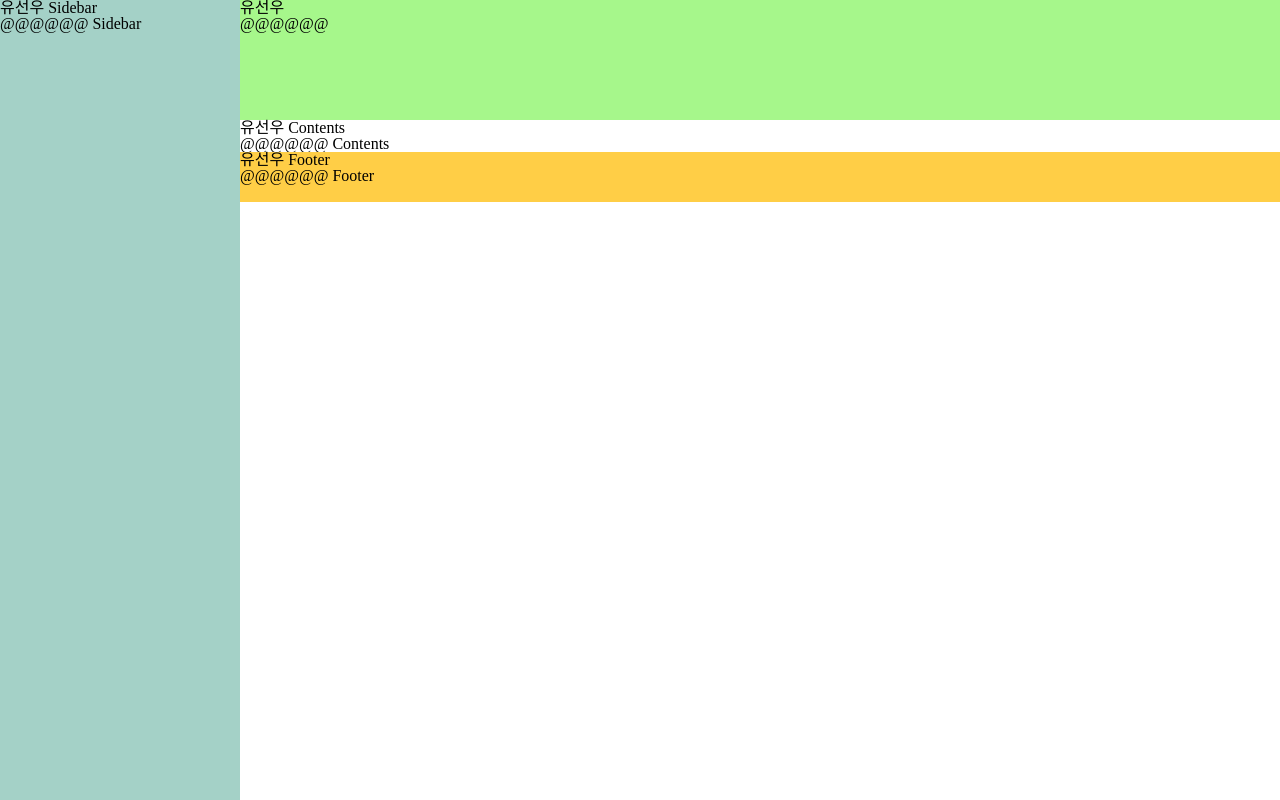
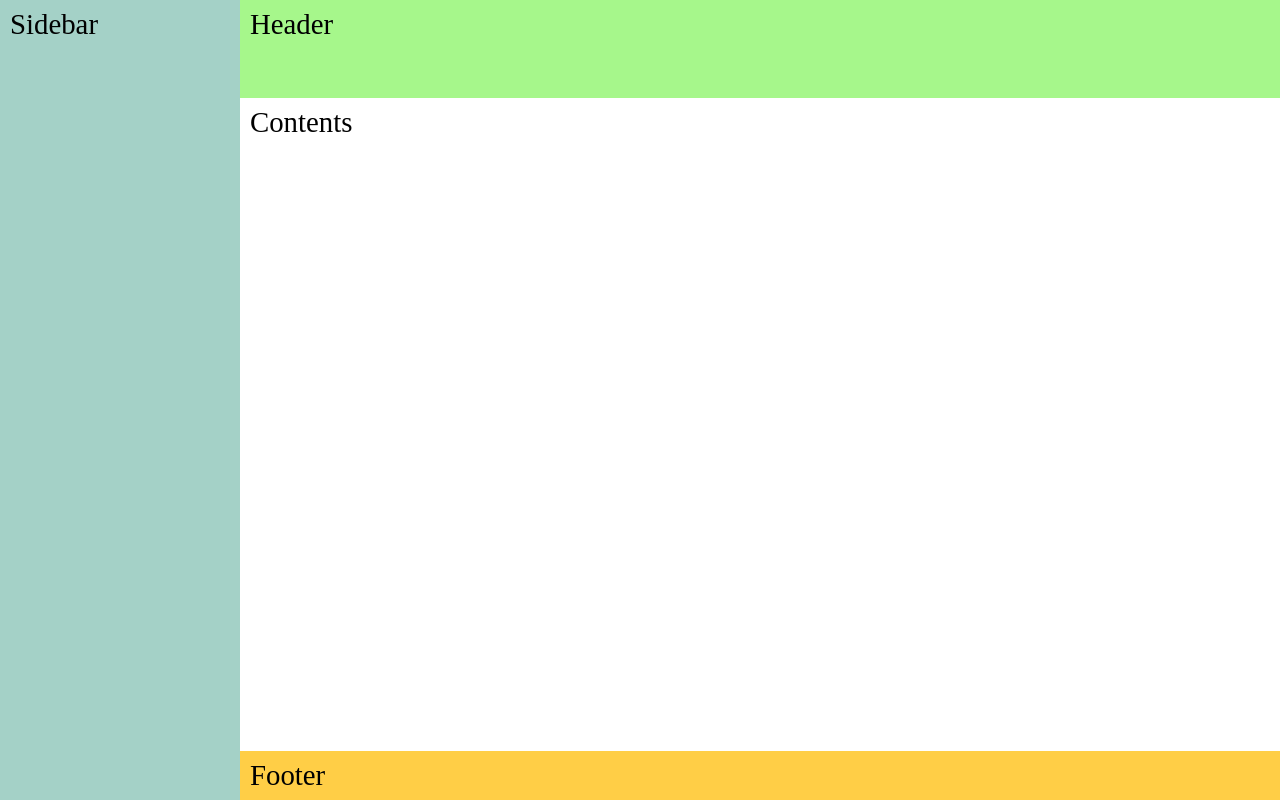
Before and after one commit to primeysw/react-standard, a React (Create React App) app: page / in a window 1280 px wide. Built offline with nearby package versions, Linux system fonts and the light colour scheme; a web font is replaced by a local one.

Commit message:
Modify GlobalStyle.ts and change tag h1 to h2

```diff
--- a/src/App.tsx
+++ b/src/App.tsx
@@ -28,14 +28,11 @@ function App() {
         <>
             <GlobalStyle />
             <AppContainer>
-                <Header title="유선우" description="@@@@@@" />
+                <Header title="Header" description="@@@@@@" />
                 {/** String이 아닌 다른 값을 넣는 경우, Props에 지정한 타입과 일치하지 않으므로 에러 발생함타입 뿐만 아니라 오타도 잡아준다...!*/}
-                <Sidebar title="유선우 Sidebar" description="@@@@@@ Sidebar" />
-                <Contents
-                    title="유선우 Contents"
-                    description="@@@@@@ Contents"
-                />
-                <Footer title="유선우 Footer" description="@@@@@@ Footer" />
+                <Sidebar title="Sidebar" description="@@@@@@ Sidebar" />
+                <Contents title="Contents" description="@@@@@@ Contents" />
+                <Footer title="Footer" description="@@@@@@ Footer" />
             </AppContainer>
         </>
     );
--- a/src/layout/Contents.tsx
+++ b/src/layout/Contents.tsx
@@ -5,7 +5,7 @@ import styled from "styled-components";
 
 type Props = {
     title: string;
-    description: string;
+    description?: string;
 };
 
 const ContentsContainer = styled.main`
@@ -13,11 +13,10 @@ const ContentsContainer = styled.main`
     background-color: #ffffff;
 `;
 
-function Contents({ title, description }: Props) {
+function Contents({ title }: Props) {
     return (
         <ContentsContainer>
-            <h1>{title}</h1>
-            <h1>{description}</h1>
+            <h2>{title}</h2>
         </ContentsContainer>
     );
 }
--- a/src/layout/Footer.tsx
+++ b/src/layout/Footer.tsx
@@ -6,7 +6,7 @@ import styled from "styled-components";
 
 type Props = {
     title: string;
-    description: string;
+    description?: string;
 };
 
 const FooterContainer = styled.footer`
@@ -22,8 +22,7 @@ const FooterContainer = styled.footer`
 function Footer(props: Props) {
     return (
         <FooterContainer>
-            <h1>{props.title}</h1>
-            <h1>{props.description}</h1>
+            <h2>{props.title}</h2>
         </FooterContainer>
     );
 }
--- a/src/layout/Header.tsx
+++ b/src/layout/Header.tsx
@@ -10,7 +10,7 @@ import styled from "styled-components";
 // 이 부분은 리액트가 아닌 타입스크립트이다.
 type Props = {
     title: string;
-    description: string; // 필수가 아닌 경우 ?:로 정의를 해준다.
+    description?: string; // 필수가 아닌 경우 ?:로 정의를 해준다.
 };
 
 // ` 베틱 문자
@@ -22,7 +22,7 @@ const HeaderContainer = styled.header`
     background-color: #a6f78b;
 `;
 
-function Header({ title, description }: Props) {
+function Header({ title }: Props) {
     // js
 
     // 변수의 경우 function 안에서 정의하는 것이 좋다.
@@ -40,8 +40,7 @@ function Header({ title, description }: Props) {
     return (
         // 빈 태그 대신 스타일이 포함된 태그로 입혀주었다.
         <HeaderContainer>
-            <h1>{title}</h1>
-            <h1>{description}</h1>
+            <h2>{title}</h2>
         </HeaderContainer>
     );
     // 변수를 return 하는 경우 중괄호 안에 변수를 넣어준다.
--- a/src/layout/Sidebar.tsx
+++ b/src/layout/Sidebar.tsx
@@ -5,7 +5,7 @@ import styled from "styled-components";
 
 type Props = {
     title: string;
-    description: string;
+    description?: string;
 };
 
 const SidebarContainer = styled.div`
@@ -20,8 +20,7 @@ const SidebarContainer = styled.div`
 function Sidebar(props: Props) {
     return (
         <SidebarContainer>
-            <h1>{props.title}</h1>
-            <h1>{props.description}</h1>
+            <h2>{props.title}</h2>
         </SidebarContainer>
     );
 }
--- a/src/style/GlobalStyle.ts
+++ b/src/style/GlobalStyle.ts
@@ -1,5 +1,6 @@
 import { createGlobalStyle } from "styled-components";
 import reset from "styled-reset";
+
 const GlobalStyle = createGlobalStyle`    ${reset}
 /* 전역 스타일 */
 @font-face{
@@ -44,12 +45,12 @@ const GlobalStyle = createGlobalStyle`    ${reset}
     src:url("./font/Montserrat-ExtraBold.woff2") format("woff2"),url("./font/Montserrat-ExtraBold.woff") format("woff")
 }
 
-html, body {
+html, body{
     height:100%;
     font-family:"Mont Light";
 }
 
-.wrap{
+#root{
     height:100%
 }
 
```
